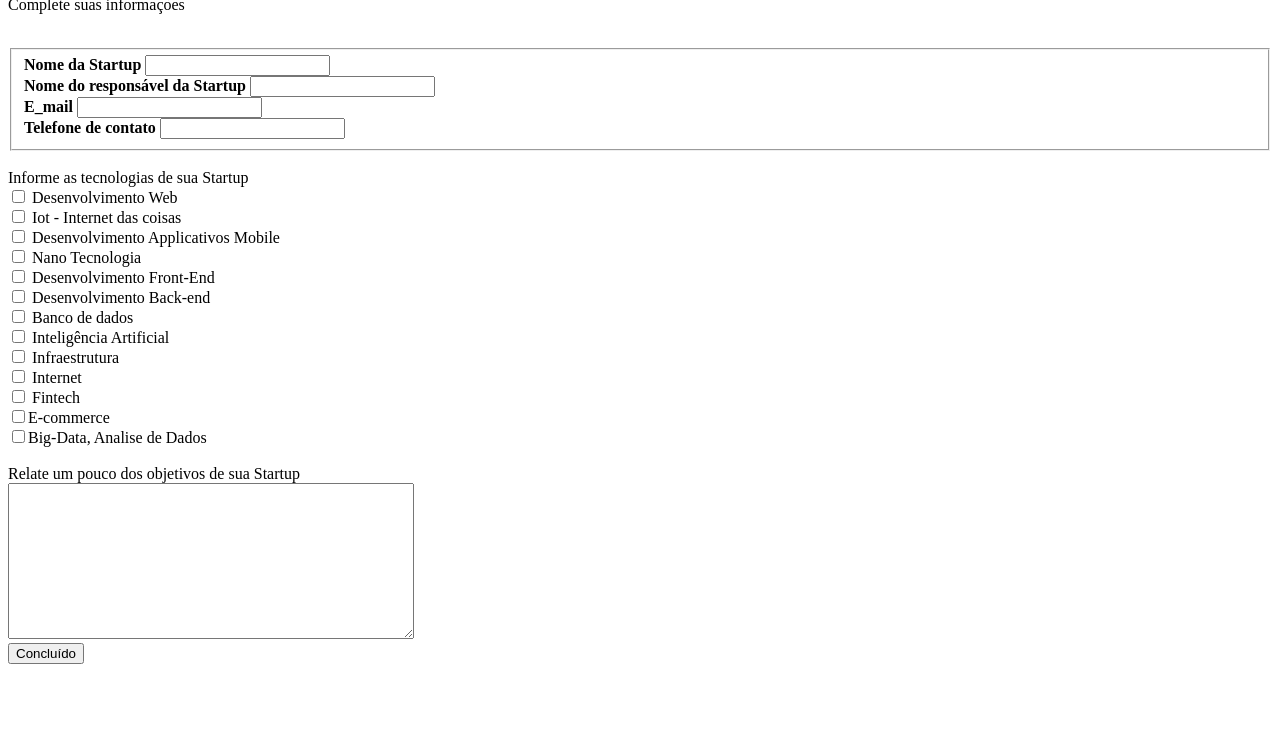
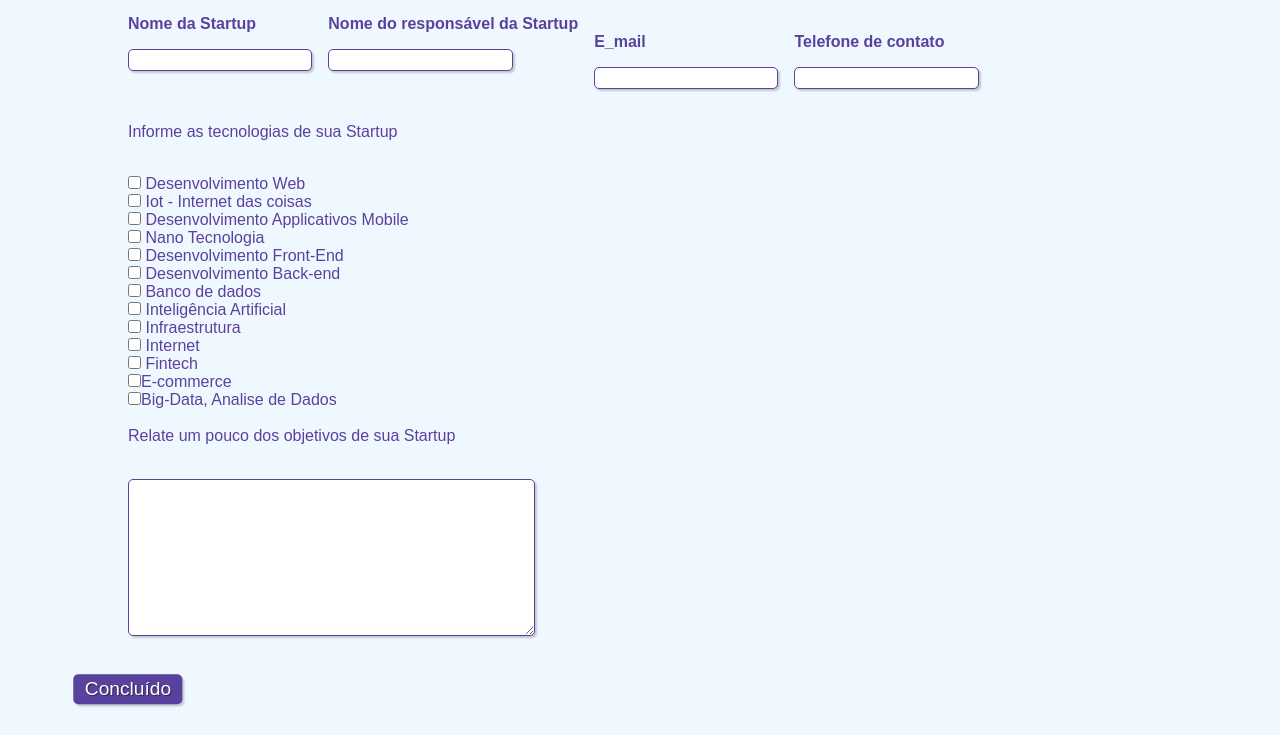
Before and after one commit to RobAndEdu/projetostartinvest, a plain HTML site: page index.html in a window 1280 px wide. Shown: the part 84-819 px from the top of the page. Drawn offline with Linux system fonts and the light colour scheme.

Commit message:
Implementação css v0.4

```diff
--- a/css/formulario.css
+++ b/formulario.css
@@ -12,7 +12,7 @@
 #infobasicas {
     font-family: sans-serif;
     color: #380b61;
-    margin-left: 10%;
+    margin-left: 6%;
 }
 
 fieldset {
@@ -24,7 +24,7 @@ body {
     font-family: sans-serif;
     font-size: 1em;
     color: #59429d;
-    margin-left: 36%;
+    margin-left: 10%;
     margin-top: 2%;
     justify-content: center;
 }
@@ -44,6 +44,7 @@ button {
     margin-bottom: 1em;
     color: #59429d;
     display: block;
+    justify-content: center;
 }
 
 fieldset.infobasicas .campo {
@@ -52,13 +53,17 @@ fieldset.infobasicas .campo {
 }
 
 .campo input[type="text"],
-.campo input[type="e_mail"],
+.campo input[type="email"],
+.campo input[type="nome"],
+.campo input[type="nomeresp"],
+.campo input[type="phone"],
 .campo select,
 .campo textarea {
     padding: 0.2em;
     border: 1px solid #59429d;
-    box-shadow: 2px 2px 2px rgb(0, 0, 0, 0.2);
+    box-shadow: 2px 2px 2px rgba(0, 0, 0, 0.2);
     display: block;
+    justify-content: center;
 }
 
 .campo select option {
@@ -68,5 +73,31 @@ fieldset.infobasicas .campo {
 .campo input:focus,
 .campo select:focus,
 .campo textarea:focus {
-    background: #E0E0F8;
+    background: #b07eff;
 }
+
+.botao {
+    font-size: 1.2em;
+    background: #59429d;
+    border: 0;
+    margin-top: 1em;
+    color: #ffffff;
+    padding: 0.2em 0.6em;
+    box-shadow: 2px 2px 2px rgba(0, 0, 0, 0.2);
+    text-shadow: 1px 1px 1px rgba(0, 0, 0, 0.5);
+    position: center;
+    top: 90%;
+    left: 50%;
+    margin-right: -50%;
+    transform: translate(-50%, -50%);
+}
+
+.botao:hover {
+    background: #003523;
+    box-shadow: 2px 2px 2px rgba(0, 0, 0, 0.2);
+    text-shadow: none;
+}
+
+#check {
+    display: inline-block;
+}
--- a/index.html
+++ b/index.html
@@ -5,10 +5,9 @@
     <meta charset="UTF-8">
     <meta http-equiv="X-UA-Compatible" content="IE=edge">
     <meta name="viewport" content="width=device-width, initial-scale=1.0">
-    <link rel="stylsheet" type="text/css" href="css/formulario.css">
+    <link rel="stylesheet" type="text/css" href="formulario.css" media="screen">
     <title>Startup - Invest</title>
     <!-- Titulo -->
-
 </head>
 
 <body>
@@ -19,29 +18,40 @@
         <br>
         <form>
             <fieldset class="infobasicas">
+                <form>
                     <div class="campo">
                         <label><strong for="nome">Nome da Startup</strong></label>
                         <input type="text" name="nome" id="nome" required>
                     </div>
+                </form>
 
+                <form>
                     <div class="campo">
                         <label><strong for="nomeresp">Nome do responsável da Startup</strong></label>
                         <input type="text" name="nomeresp" id="nomeresp" required>
                     </div>
+                </form>
+                <br>
 
+                <form>
                     <div class="campo">
                         <label><strong for="e_mail">E_mail</strong></label>
                         <input type="email" name="e_mail" id="e_mail" required>
                     </div>
+                </form>
 
+                <form>
                     <div class="campo">
                         <label><strong for="phone">Telefone de contato</strong></label>
                         <input type="phone" name="phone" id="phone" required>
                     </div>
+                </form>
+
+                <br>
             </fieldset>
 
             <br>
-            <div class="campo">
+            <div id="check">
                 <label>Informe as tecnologias de sua Startup</label>
                 <br>
                 <input type="checkbox" name="web" id="web"> Desenvolvimento Web<br>
@@ -68,11 +78,13 @@
 
                 </textarea>
             </div>
+            <br>
 
             <button type="submit" class="botao">Concluído</button>
+        </form>
 
-        </form>
     </div>
+
 </body>
 
 </html>
```
Lines whose indentation alone changed are shown as unchanged.
